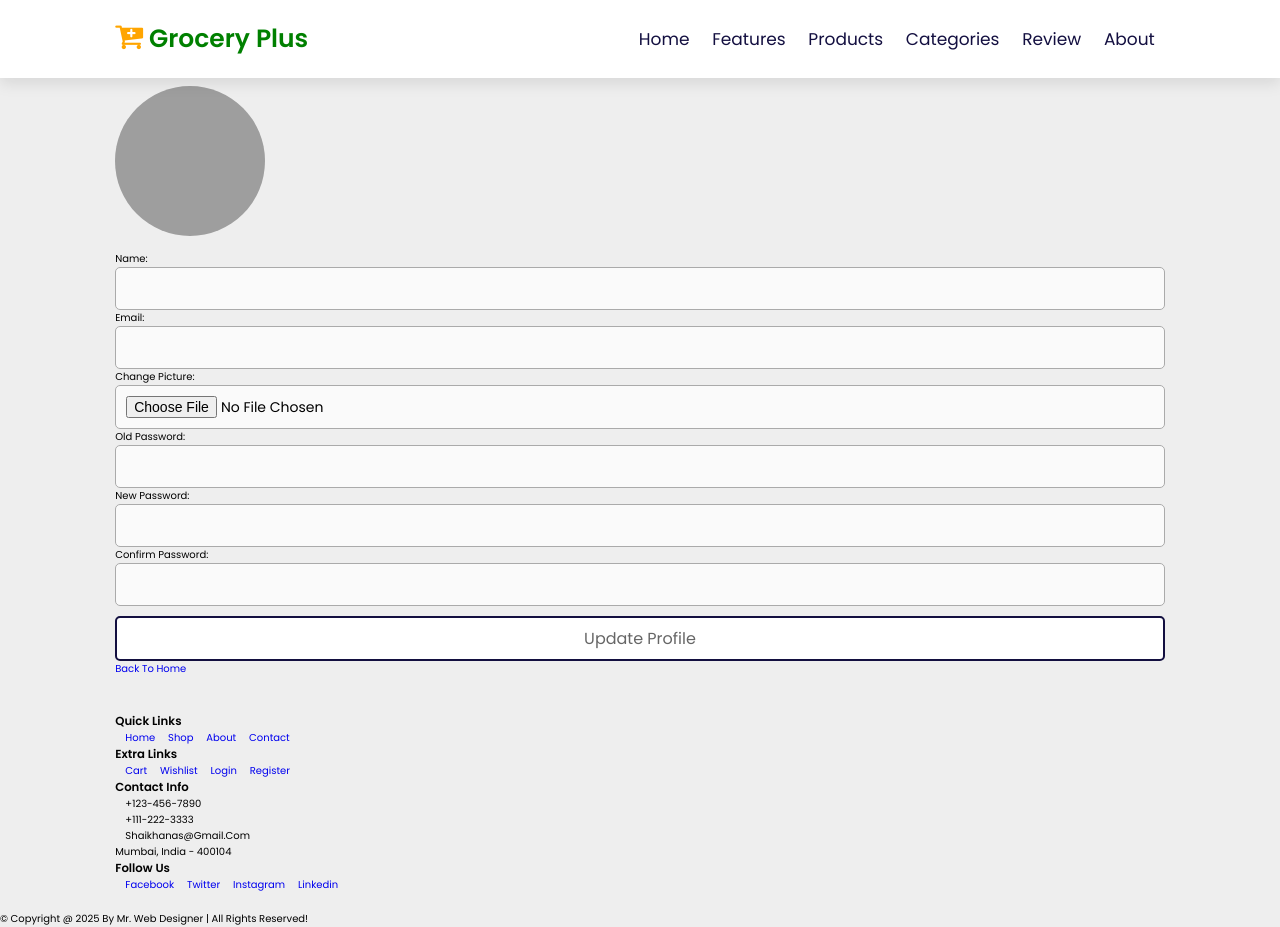
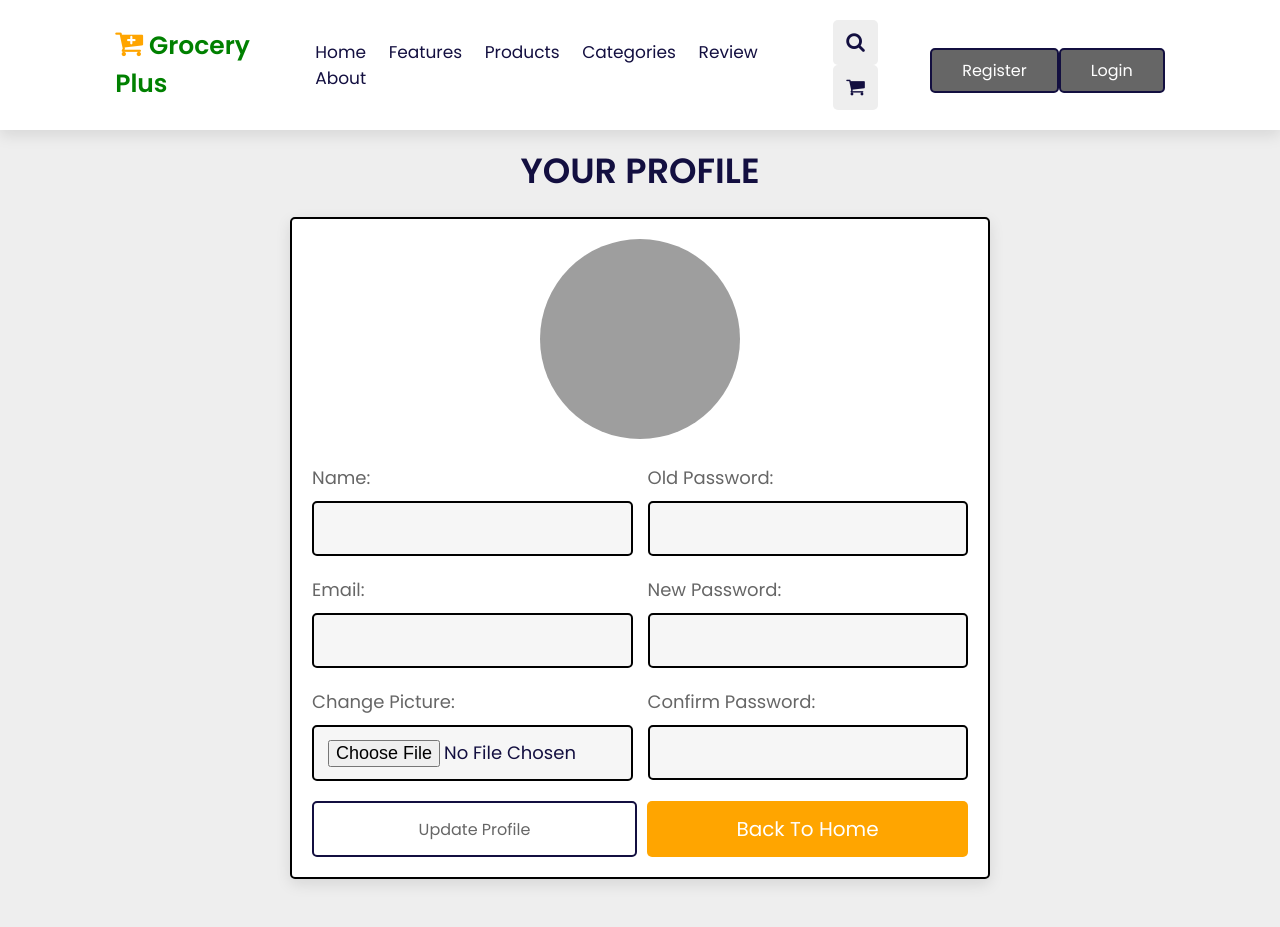
Before and after one commit to orishashakya/web-project, a PHP site: page /userprofile.php in a window 1280 px wide. After the commit the page ends 884 px from the top, so only its background shows below. Run offline with PHP 8.4, Linux system fonts and the light colour scheme; the visitor is signed in with stand-in values (Sample User, id 1); data that the repository does not hold is empty; grey boxes are pictures that could not be loaded.

Commit message:
New update

```diff
--- /dev/null
+++ b/css/components.css
@@ -0,0 +1,492 @@
+@import url('https://fonts.googleapis.com/css2?family=Rubik:wght@300;400;500;600&display=swap');
+
+:root{
+   --green:#27ae60;
+   --orange:#f39c12;
+   --red:#e74c3c;
+   --black:#333;
+   --light-color:#666;
+   --white:#fff;
+   --light-bg:#f6f6f6;
+   --border: .1rem solid var(--black);
+   --box-shadow:0 .5rem 1rem rgba(0,0,0,.1);
+}
+
+*{
+   font-family: 'Rubik', sans-serif;
+   margin:0; padding:0;
+   box-sizing: border-box;
+   outline: none; border:none;
+   text-decoration: none;
+   color:var(--black);
+}
+
+*::selection{
+   background-color: var(--green);
+   color:var(--white);
+}
+
+*::-webkit-scrollbar{
+   height: .5rem;
+   width: 1rem;
+}
+
+*::-webkit-scrollbar-track{
+   background-color: transparent;
+}
+
+*::-webkit-scrollbar-thumb{
+   background-color: var(--green);
+}
+
+body{
+   background-color: var(--light-bg);
+   /* padding-bottom: 6.5rem; */
+}
+
+html{
+   font-size: 62.5%;
+   overflow-x: hidden;
+   scroll-behavior: smooth;
+   scroll-padding-top: 6.5rem;
+}
+
+section{
+   padding:3rem 2rem;
+   max-width: 1200px;
+   margin:0 auto;
+}
+
+.disabled{
+   user-select: none;
+   pointer-events: none;
+   opacity: .5;
+}
+
+.btn,
+.delete-btn,
+.option-btn{
+   display: block;
+   width: 100%;
+   margin-top: 1rem;
+   border-radius: .5rem;
+   color:var(--white);
+   font-size: 2rem;
+   padding:1.3rem 3rem;
+   text-transform: capitalize;
+   cursor: pointer;
+   text-align: center;
+}
+
+.btn{
+   background-color: var(--green);
+}
+
+.delete-btn{
+   background-color: var(--red);
+}
+
+.option-btn{
+   background-color: var(--orange);
+}
+
+.btn:hover,
+.delete-btn:hover,
+.option-btn:hover{
+   background-color: var(--black);
+}
+
+.flex-btn{
+   display: flex;
+   flex-wrap: wrap;
+   gap:1rem;
+}
+
+.flex-btn > *{
+   flex:1;
+}
+
+.title{
+   text-align: center;
+   margin-bottom: 2rem;
+   text-transform: uppercase;
+   color:var(--black);
+   font-size: 3.5rem;
+}
+
+.message{
+   position: sticky;
+   top:0;
+   max-width: 1200px;
+   margin:0 auto;
+   background-color: var(--light-bg);
+   padding:2rem;
+   display: flex;
+   align-items: center;
+   justify-content: space-between;
+   gap:1.5rem;
+   z-index: 10000;
+}
+
+.message span{
+   font-size: 2rem;
+   color:var(--black);
+}
+
+.message i{
+   font-size: 2.5rem;
+   cursor: pointer;
+   color:var(--red);
+}
+
+.message i:hover{
+   color:var(--black);
+}
+
+.empty{
+   padding:1.5rem;
+   background: var(--white);
+   color:var(--red);
+   border-radius: .5rem;
+   border:var(--border);
+   font-size: 2rem;
+   text-align: center;
+   box-shadow: var(--box-shadow);
+   text-transform: capitalize;
+}
+
+@keyframes fadeIn {
+   0%{
+      transform: translateY(1rem);
+   }
+}
+
+.register-body{
+    background-image: url(../image/bg.png);
+    background-repeat: no-repeat;
+    background-size: auto;
+  }
+  .form-container{
+    min-height: 100vh;
+    display: flex;
+    align-items: center;
+    justify-content: center;
+  }
+
+  .form-container form{
+    width: 50rem;
+    background-color: var(--white);
+    border-radius: .5rem;
+    box-shadow: var(--box-shadow);
+    border:var(--border);
+    text-align: center;
+    padding:2rem;
+  }
+
+  .form-container form h3{
+    font-size: 3rem;
+    color:var(--black);
+    margin-bottom: 1rem;
+    text-transform: uppercase;
+  }
+
+  .form-container form .box{
+    width: 100%;
+    margin:1rem 0;
+    border-radius: .5rem;
+    border:var(--border);
+    padding:1.2rem 1.4rem;
+    font-size: 1.8rem;
+    color:var(--black);
+    background-color: var(--light-bg);
+  }
+
+  .form-container form p{
+    margin-top: 2rem;
+    font-size: 2.2rem;
+    color:var(--light-color);
+  }
+
+  .form-container form p a{
+    color:var(--green);
+  }
+
+  .form-container form p a:hover{
+    text-decoration: underline;
+  }
+
+.header{
+   background: var(--white);
+   position: sticky;
+   top:0; left:0; right:0;
+   z-index: 1000;
+   box-shadow: var(--box-shadow);
+}
+
+.header .flex{
+   display: flex;
+   align-items: center;
+   justify-content: space-between;
+   padding:2rem;
+   margin: 0 auto;
+   max-width: 1200px;
+   position: relative;
+}
+
+.header .flex .logo{
+   font-size: 2.5rem;
+   color:var(--black);
+}
+
+.header .flex .logo span{
+   color:var(--green);
+}
+
+.header .flex .navbar a{
+   margin:0 1rem;
+   font-size: 2rem;
+   color:var(--light-color);
+}
+
+.header .flex .navbar a:hover{
+   text-decoration: underline;
+   color:var(--green);
+}
+
+.header .flex .icons > *{
+   font-size: 2.5rem;
+   color:var(--light-color);
+   cursor: pointer;
+   margin-left: 1.5rem;
+}
+
+.header .flex .icons > *:hover{
+   color:var(--green);
+}
+
+.header .flex .icons a span,
+.header .flex .icons a i{
+   color:var(--light-color);
+}
+
+.header .flex .icons a:hover span,
+.header .flex .icons a:hover i{
+   color:var(--green);
+}
+
+.header .flex .icons a span{
+   font-size: 2rem;
+}
+
+#menu-btn{
+   display: none;
+}
+
+.header .flex .profile{
+   position: absolute;
+   top:100%; right:2rem;
+   box-shadow: var(--box-shadow);
+   border:1px solid black;
+   border-radius: .5rem;
+   padding:2rem;
+   text-align: center;
+   background-color: #fff;
+   width: 25rem;
+   display: none;
+   animation: fadeIn .2s linear;
+}
+
+.header .flex .profile.active{
+   display: inline-block;
+}
+
+.header .flex .profile img{
+   height: 15rem;
+   width: 15rem;
+   margin-bottom: 1rem;
+   border-radius: 50%;
+   object-fit: cover;
+}
+
+.header .flex .profile p{
+   padding:.5rem 0;
+   font-size: 2rem;
+   color:var(--light-color);
+}
+
+.update-profile form{
+   max-width: 70rem;
+   margin: 0 auto;
+   background-color: #fff;
+   box-shadow: var(--box-shadow);
+   border:var(--border);
+   border-radius: .5rem;
+   padding:2rem;
+   text-align: center;
+}
+
+.update-profile form .flex{
+   display: flex;
+   gap:1.5rem;
+   justify-content: space-between;
+}
+
+.update-profile form img{
+   height: 20rem;
+   width: 20rem;
+   margin-bottom: 1rem;
+   border-radius: 50%;
+   object-fit: cover;
+}
+
+.update-profile form .inputBox{
+   text-align: left;
+   width: 49%;
+}
+
+.update-profile form .inputBox span{
+   display: block;
+   padding-top: 1rem;
+   font-size: 1.8rem;
+   color:var(--light-color);
+}
+
+.update-profile form .inputBox .box{
+   width: 100%;
+   padding:1.2rem 1.4rem;
+   font-size: 1.8rem;
+   color:var(--black);
+   border:var(--border);
+   border-radius: .5rem;
+   margin:1rem 0;
+   background-color: var(--light-bg);
+}
+
+
+
+
+
+
+
+
+
+
+
+
+
+.footer{
+   background-color: var(--white);
+}
+
+.footer .box-container{
+   display: grid;
+   grid-template-columns: repeat(auto-fit, minmax(27rem, 1fr));
+   gap:2.5rem;
+   align-items: flex-start;
+}
+
+.footer .box-container .box h3{
+   text-transform: uppercase;
+   color:var(--black);
+   margin-bottom: 2rem;
+   font-size: 2rem;
+}
+
+.footer .box-container .box a,
+.footer .box-container .box p{
+   display: block;
+   padding:1.3rem 0;
+   font-size: 1.6rem;
+   color:var(--light-color);
+}
+
+.footer .box-container .box a i,
+.footer .box-container .box p i{
+   color:var(--green);
+   padding-right: 1rem;
+}
+
+.footer .box-container .box a:hover{
+   text-decoration: underline;
+   color:var(--green);
+}
+
+.footer .credit{
+   margin-top: 2rem;
+   padding: 2rem 1.5rem;
+   padding-bottom: 2.5rem;
+   line-height: 1.5;
+   border-top: var(--border);
+   text-align: center;
+   font-size: 2rem;
+   color:var(--black);
+}
+
+.footer .credit span{
+   color:var(--green);
+}
+
+
+
+/* media queries  */
+
+@media (max-width:991px){
+
+   html{
+      font-size: 55%;
+   }
+
+}
+
+@media (max-width:768px){
+
+   #menu-btn{
+      display: inline-block;
+   }
+
+   .header .flex .navbar{
+      border-top: var(--border);
+      border-bottom: var(--border);
+      background-color: var(--white);
+      position: absolute;
+      top:99%; left:0; right:0;
+      transition: .2s linear;
+      clip-path: polygon(0 0, 100% 0, 100% 0, 0 0);
+   }
+
+   .header .flex .navbar.active{
+      clip-path: polygon(0 0, 100% 0, 100% 100%, 0 100%);
+   }
+
+   .header .flex .navbar a{
+      display: block;
+      margin:2rem;
+   }
+
+   .update-profile form .flex{
+      flex-wrap: wrap;
+      gap:0;
+   }
+
+   .update-profile form .flex .inputBox{
+      width: 100%;
+   }
+
+}
+
+@media (max-width:450px){
+
+   html{
+      font-size: 50%;
+   }
+
+   .flex-btn{
+      flex-flow: column;
+      gap:0;
+   }
+
+   .title{
+      font-size: 3rem;
+   }
+
+}
--- a/css/style.css
+++ b/css/style.css
@@ -13,7 +13,7 @@
     --orange:orange;
     --box-shadow:0 .5rem 1.5rem rgba(0,0,0,.1);
 
-    --border:2rem solid rgba(0,0,0.1);
+    --border:.2rem solid rgba(0,0,0.1);
     --outline:1rem rgba(0,0,0.1);
 }
 
@@ -186,51 +186,28 @@ body
   background-color: var(--green);
   color: #fff;
 }
-.header .login-form {
-  position: absolute;
-  top: 110%;
-  right: -110rem;
-  width: 30rem;
-  padding: 2rem;
-  text-align: center;
-  background-color: #fff;
-  box-shadow: var(--box-shadow);
-  border:0px solid;
-  border-radius: .5rem;
+ header .reg-btn,.log-btn{
+  width: 100%;
+  font-size:1.6rem;
+  color: #fff;
+  padding: 0.8rem 3rem;
+  margin-top: 1rem;
+  border: 0.2rem solid var(--black);
+  background-color: var(--light-color);
+  border-radius: 0.5rem;
+  cursor: pointer;
+
+}
+header .reg-btn:hover {
+  background-color: var(--green);
+  color: #fff;
+}
+ header .log-btn:hover {
+  background-color: var(--green);
+  color: #fff;
 }
 
- .header .login-form h3 {
-  font-size:2.5rem;
-  text-transform: uppercase;
-  color:var(--black);
-}
-.header .login-form .box{
-  width:100%;
-  border:0px solid;
-  margin:.7rem 0;
-  background: #eee;
-  border-radius: 0.5rem;
-  padding: 1rem;
-  font-size:1.6rem;
-  color:var(--black);
-  text-transform: none;
 
-
-}
-.header .login-form  p{
-  font-size:1.4rem;
-  padding:0.5rem 0;
-  color:var(--light-color);
-
-}
-.header .login-form  p a{
-  text-decoration: underline  ;
-  color: var(--orange);
-}
-.header .login-form.active{
-  right:2rem;
-  transition: .4 linear;
-}
 /* home */
 
 .home
@@ -521,22 +498,7 @@ body
 
 
 
-/* Form container */
-.register-body{
-  background-image: url(../image/bg.png);
-  background-repeat: no-repeat;
-  background-size: auto;
 
-}
-.form-container {
-  width: 450px;
-  margin: 80px auto;
-  padding: 50px;
-  background-image: url(image/bg.png);
-  border: 1px solid green;
-  border-radius: 10px;
-  box-shadow: 0px 0px 10px rgba(0, 0, 0, 0.1);
-}
 
 /* Heading */
 h1 {
--- a/footer.php
+++ b/footer.php
@@ -4,7 +4,7 @@
 
       <div class="box">
          <h3>quick links</h3>
-         <a href="home.php"> <i class="fas fa-angle-right"></i> home</a>
+         <a href="index.php"> <i class="fas fa-angle-right"></i> home</a>
          <a href="shop.php"> <i class="fas fa-angle-right"></i> shop</a>
          <a href="about.php"> <i class="fas fa-angle-right"></i> about</a>
          <a href="contact.php"> <i class="fas fa-angle-right"></i> contact</a>
--- a/header.php
+++ b/header.php
@@ -9,7 +9,7 @@
          <link rel="stylesheet" type="text/css" href="css/style.css">
 </head>
 <body>
-    <!-- Header Section -->
+     <!-- Header Section -->
      <header class="header">
         <a href="index.php" class="logo">
             <i class="fa fa-cart-plus" aria-hidden="true"></i>
@@ -17,14 +17,38 @@
         </a>
 
     <nav class="navbar" >
-        <a href="home.php">home</a>
+        <a href="index.php">home</a>
         <a href="features.php">features</a>
         <a href="products.php">products</a>
         <a href="categories.php">categories</a>
         <a href="review.php">review</a>
         <a href="about.php">about</a>
     </nav>
-</header>
+
+
+
+    <div class="icons">
+        <div class="fa fa-bars" id="menu-btn"></div>
+        <div class="fa fa-search" id="search-btn"></div>
+        <div class="fa fa-shopping-cart" id="cart-btn"></div>
+        <!-- <div class="fa fa-user" id="login-btn"></div> -->
+
+    </div>
+        <form class="search-form">
+            <input type="search" id="search-box" placeholder="Search Here....">
+            <label for="search-box" class="fa fa-search"></label>
+        </form>
+        <form action="register.php" method="POST">
+        <p><a href="register.php">
+        <input type="submit" value="Register" class="reg-btn"></a></p>
+        </form>
+        <form action="login.php" method="POST" >
+        <a href="login.php">
+          <p>
+        <input type="submit" value="Login" class="log-btn"></P>
+        </form>
+     </header>
+    <!-- Header Section -->
 <?php
 if (session_status() === PHP_SESSION_NONE) session_start();
 ?>
--- a/login.php
+++ b/login.php
@@ -33,7 +33,7 @@ if (isset($_POST['submit'])) {
 <head>
    <meta charset="UTF-8">
    <title>Login</title>
-   <link rel="stylesheet" href="css/style.css">
+   <link rel="stylesheet" href="css/components.css">
 </head>
 <body>
 
@@ -42,7 +42,7 @@ if (isset($_POST['submit'])) {
       echo '<div class="message"><span>' . $msg . '</span></div>';
    }
 } ?>
-
+<div class="register-body">
 <section class="form-container">
    <form action="" method="POST">
       <h3>Login Now</h3>
@@ -52,6 +52,7 @@ if (isset($_POST['submit'])) {
       <p>Don't have an account? <a href="register.php">Register Now</a></p>
    </form>
 </section>
+</div>
 
 </body>
 </html>
--- a/register.php
+++ b/register.php
@@ -69,7 +69,7 @@ if (isset($_POST['submit'])) {
 <head>
     <meta charset="UTF-8" />
     <title>Register</title>
-    <link rel="stylesheet" href="css/style.css" />
+    <link rel="stylesheet" href="css/components.css" />
     <link rel="stylesheet" href="https://cdnjs.cloudflare.com/ajax/libs/font-awesome/6.1.1/css/all.min.css" />
 </head>
 
--- a/userprofile.php
+++ b/userprofile.php
@@ -140,6 +140,6 @@ if (isset($_POST['update_profile'])) {
    </form>
 </section>
 
-<?php include 'footer.php'; ?>
+<!-- <?php include 'footer.php'; ?> -->
 </body>
 </html>
```
Also changed, not shown: index.php (+21 -13 lines), logout.php (added, +11 -0 lines), image/default.png (added).
